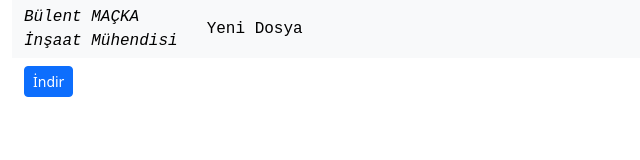
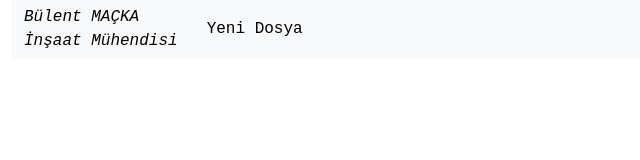
Before and after one commit to bulentmacka/yiff, a plain HTML site: page index.html in a window 1280 px wide. Shown: the whole page, without its empty margins (0-640 px from the left). Drawn offline with nearby package versions, Linux system fonts and the light colour scheme.

Commit message:
Update index.html

```diff
--- a/index.html
+++ b/index.html
@@ -92,7 +92,7 @@
 
                 <div class="row my-2">
                     <div class="col-12">
-                        <button id="downloadButton" class="btn btn-primary btn-sm">
+                        <button id="downloadButton" class="btn btn-primary btn-sm d-none">
                                 İndir
                         </button>
                     </div>
```
